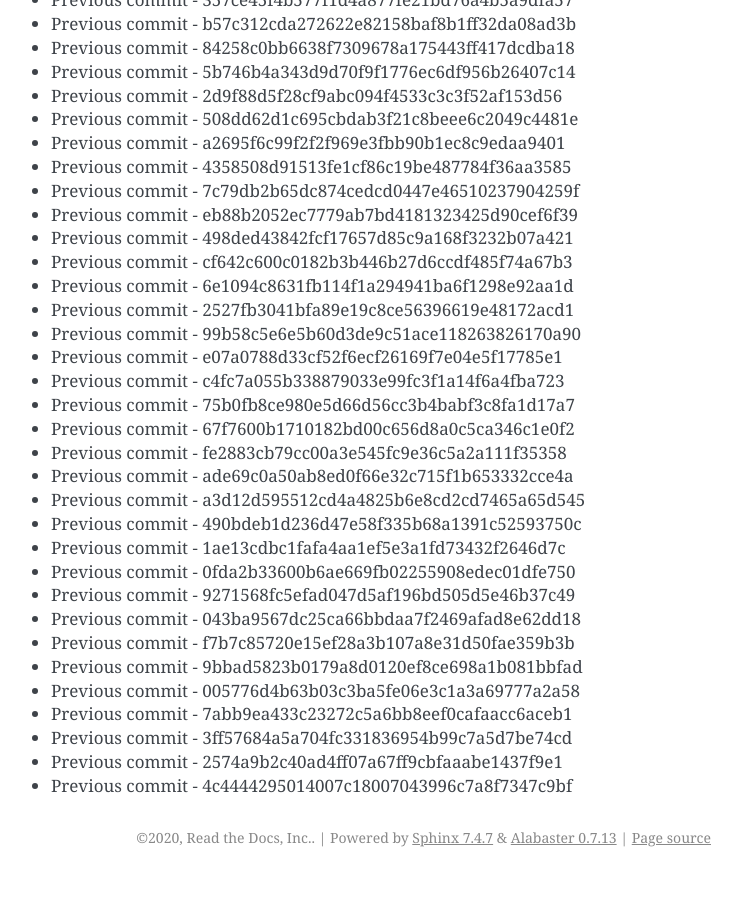
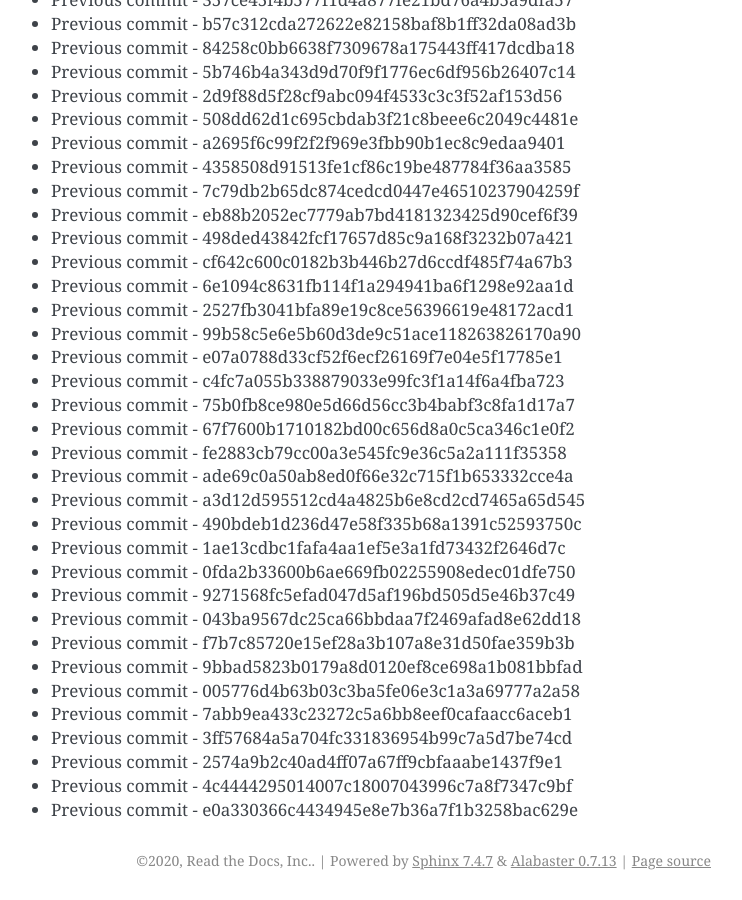
Before and after one commit to readthedocs/rtd-git-stresstest, a Sphinx documentation site: the page built from docs/updates.rst, in a window 1280 px wide and 900 px high, scrolled down 88418 px. Shown: the whole window, without its empty margins (399-1141 px from the left). Built offline with Sphinx 7.4.7, drawn with Linux system fonts in a browser that asks for light colours; before the commit the page ends 89295 px from its top, so only the background shows below that.

Commit message:
Generating commit from previous: e0a330366c4434945e8e7b36a7f1b3258bac629e

```diff
--- a/docs/updates.rst
+++ b/docs/updates.rst
@@ -3747,3 +3747,4 @@ It can be tested for any performance characteristics.
 * Previous commit - 3ff57684a5a704fc331836954b99c7a5d7be74cd
 * Previous commit - 2574a9b2c40ad4ff07a67ff9cbfaaabe1437f9e1
 * Previous commit - 4c4444295014007c18007043996c7a8f7347c9bf
+* Previous commit - e0a330366c4434945e8e7b36a7f1b3258bac629e
```
